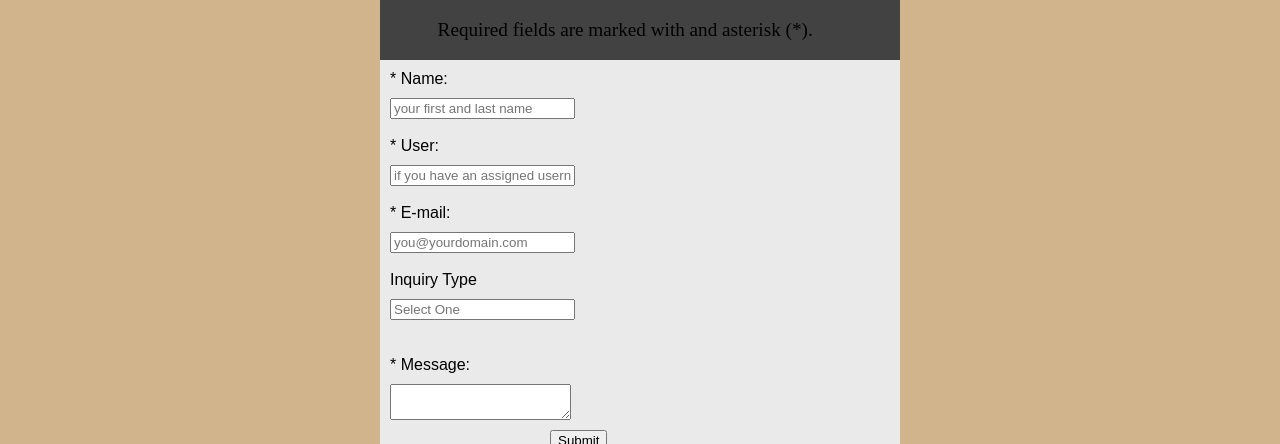
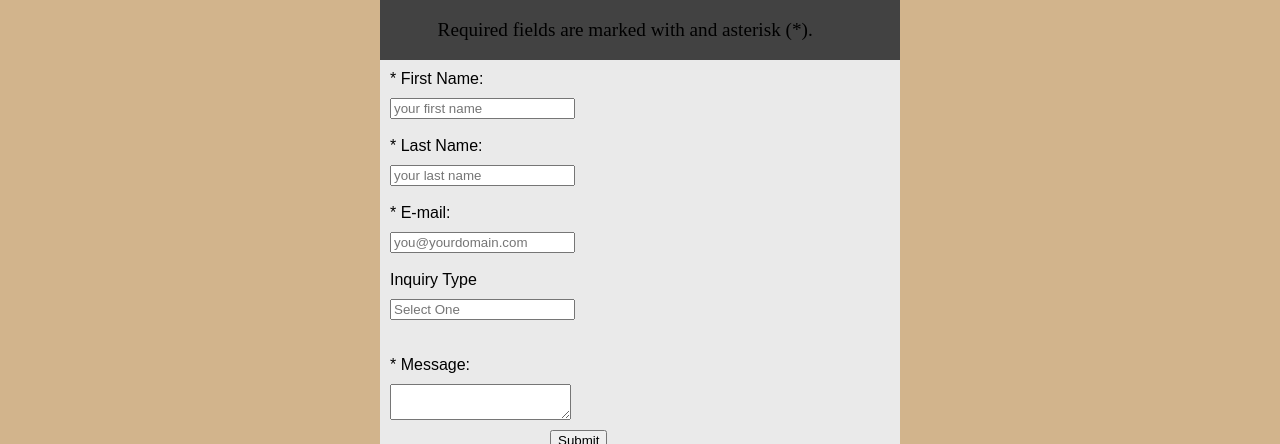
Before and after one commit to luigar/shuttershock, a plain HTML site: page contact.html in a window 1280 px wide. Shown: the part 356-800 px from the top of the page. Drawn offline with Linux system fonts and the light colour scheme.

Commit message:
Update contact.html

```diff
--- a/contact.html
+++ b/contact.html
@@ -27,8 +27,8 @@
 <h1>Send Us Your Comments</h1>
 <p>Required fields are marked with and asterisk (*). </p>
 <form method="post" action="https://webdevbasics.net/scripts/demo.php">
-    <label for="myName">* Name:</label>    <input type="text" name="myName" id="myName" required="required" placeholder="your first and last name"><br>
-    <label for="myUser">* User:</label>    <input type="text" name="myName" id="myUser"  placeholder="if you have an assigned username"><br>
+    <label for="myFName">* First Name:</label>    <input type="text" name="myFName" id="myFName" required="required" placeholder="your first name"><br>
+    <label for="MyLName">* Last Name:</label>    <input type="text" name="myLName" id="myLName"  placeholder="your last name"><br>
     <label for="myEmail">* E-mail:</label> <input type="email" name="myEmail" id="myEmail" required="required" placeholder="you@yourdomain.com"><br>
     <label for="myInquiry">Inquiry Type</label> <input type="text" name="myInquiry" list="myInquiry" placeholder="Select One"><br>
         <datalist id="myInquiry">
```
